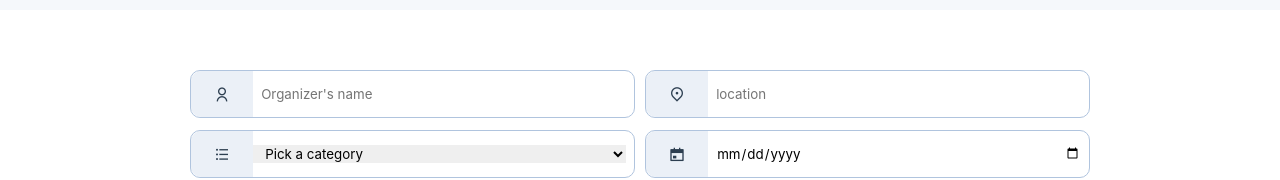
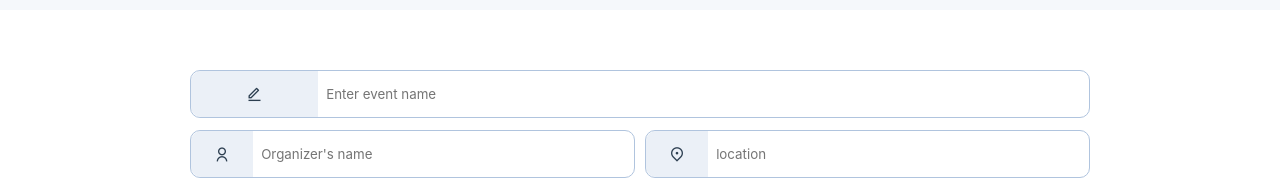
Before and after one commit to mb3ch3/eventsapp, a Vue app: page /create in a window 1280 px wide. Shown: the part 128-308 px from the top of the page. Built offline with nearby package versions, Linux system fonts and the light colour scheme.

Commit message:
add event name

```diff
--- a/src/views/CreateEvent.vue
+++ b/src/views/CreateEvent.vue
@@ -1,6 +1,19 @@
 <template>
   <div class="form">
     <form v-on:submit.prevent method="post" v-on:submit="showdata" action="http://localhost:3000/createEvent">
+      <div class="field">
+        <div class="field-icon">
+          <i class="ri-edit-line"></i>
+            </div>
+            <div class="field-input">
+              <input
+                type="text"
+                v-model="body.eventname"
+                name="eventname"
+                placeholder="Enter event name"
+              />
+            </div>
+      </div>
       <div class="top-form">
         <div class="top-left">
           <div class="field">
@@ -91,7 +104,7 @@
             <i class="ri-image-add-fill"></i>
           </div>
           <div class="dropbox">
-            <BaseImageInput v-model="imageFile" />
+            <BaseImageInput v-model="body.imageFile" />
           </div>
         </div>
 
@@ -99,7 +112,7 @@
           <div class="field-icon">
             <i class="ri-image-add-fill"></i>
           </div>
-          <MultipleImageInput v-model="imageFile2" />
+          <MultipleImageInput v-model="body.imageFile2" />
         </div>
       </div>
       <div class="lower-form2">
@@ -154,17 +167,19 @@ export default {
     return {
       body: {
         organizer: "",
+        eventname:"",
         category: "",
         description: "",
         location: "",
         date: "",
         featuring: "",
         price: "",
+        imageFile: "",
+        imageFile2: "",
       },
       main: "",
       subs: [],
-      imageFile: null,
-      imageFile2: null,
+
     };
   },
   methods: {
@@ -197,7 +212,7 @@ export default {
   padding: 30px;
   display: grid;
   grid-template-columns: auto;
-  grid-template-rows: auto auto auto auto;
+  grid-template-rows: auto auto auto auto auto;
 }
 .top-form {
   display: grid;
```
